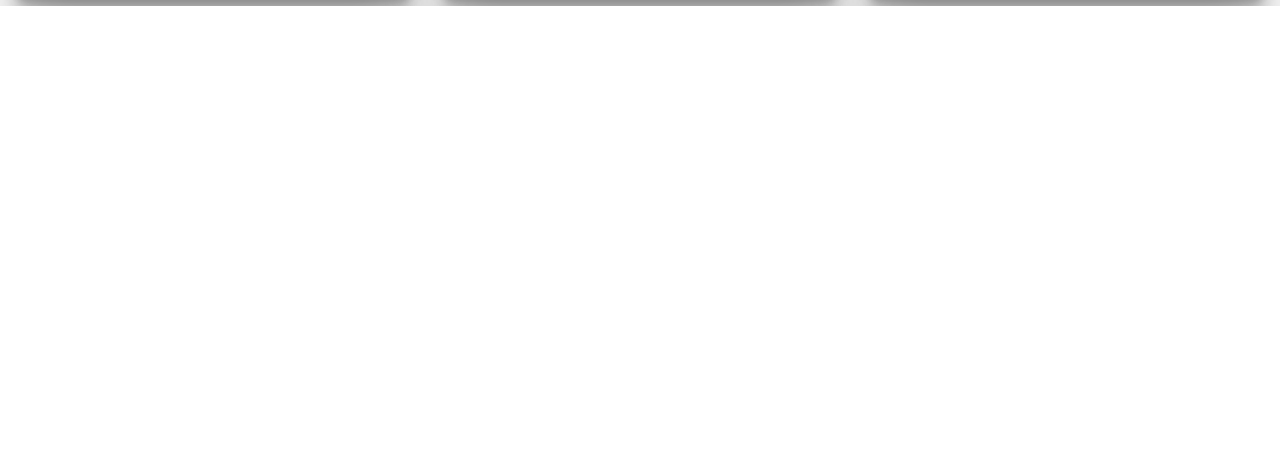
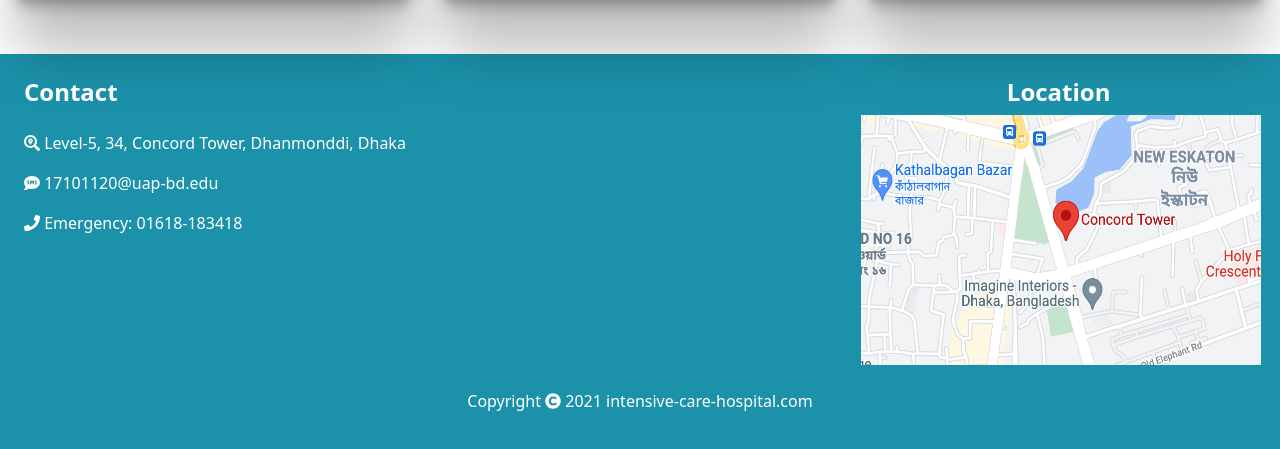
Before and after one commit to engr-mahmudul/healthcare-basic-react, a React (Create React App) app: page / in a window 1280 px wide. Shown: the part 1674-2123 px from the top of the page. Before the commit the page ends 1680 px from the top, so only its background shows below. Built offline with nearby package versions, Linux system fonts and the light colour scheme; no server answers.

Commit message:
footer done

```diff
--- a/src/App.js
+++ b/src/App.js
@@ -8,6 +8,7 @@
 import AuthProvider from './context/AuthProvider';
 import Navigation from './components/Navigation/Navigation';
 import Details from './components/Details/Details';
+import Footer from './components/Footer/Footer';
 
 
 function App() {
@@ -36,6 +37,7 @@
 
           </Switch>
         </BrowserRouter>
+        <Footer></Footer>
       </AuthProvider>
     </div>
   );
--- a/src/components/Footer/Footer.js
+++ b/src/components/Footer/Footer.js
@@ -1,10 +1,34 @@
+import { FontAwesomeIcon } from '@fortawesome/react-fontawesome'
+import { faSearchLocation, faSms, faPhone, faCopyright } from '@fortawesome/free-solid-svg-icons'
 import React from 'react';
+import locationImg from '../../images/loaction.png'
+import { Col, Container, Row } from 'react-bootstrap';
 
 const Footer = () => {
+    const location = <FontAwesomeIcon icon={faSearchLocation} />
+    const message = <FontAwesomeIcon icon={faSms} />
+    const phone = <FontAwesomeIcon icon={faPhone} />
+    const copyright = <FontAwesomeIcon icon={faCopyright} />
     return (
-        <div>
-            <h1>This is Footer</h1>
-        </div>
+        <Container fluid className='text-white p-4 nav-bg mt-5'>
+            <Row  className=''>
+                <Col lg={8} md={6} sm={12} xs={12}>
+                    <h4 style={{fontWeight:"700"}}>Contact</h4>
+                    <p className='mt-4'>{location} Level-5, 34, Concord Tower, Dhanmonddi, Dhaka</p>
+                    <p>{message} 17101120@uap-bd.edu</p>
+                    <p>{phone} Emergency: 01618-183418</p>
+                </Col>
+                <Col lg={4} md={6} sm={12} xs={12}>
+                    <h4 style={{textAlign:'center',fontWeight:"700"}} >Location</h4>
+                    <img src={locationImg} alt="" height='250' width='400' />
+                </Col>
+            </Row >
+
+            <div className='d-flex justify-content-center'>
+                <p className='mt-4'>Copyright {copyright} 2021 intensive-care-hospital.com</p>
+            </div>
+        </Container>
+
     );
 };
 
```
Also changed, not shown: src/images/loaction.png (added).
